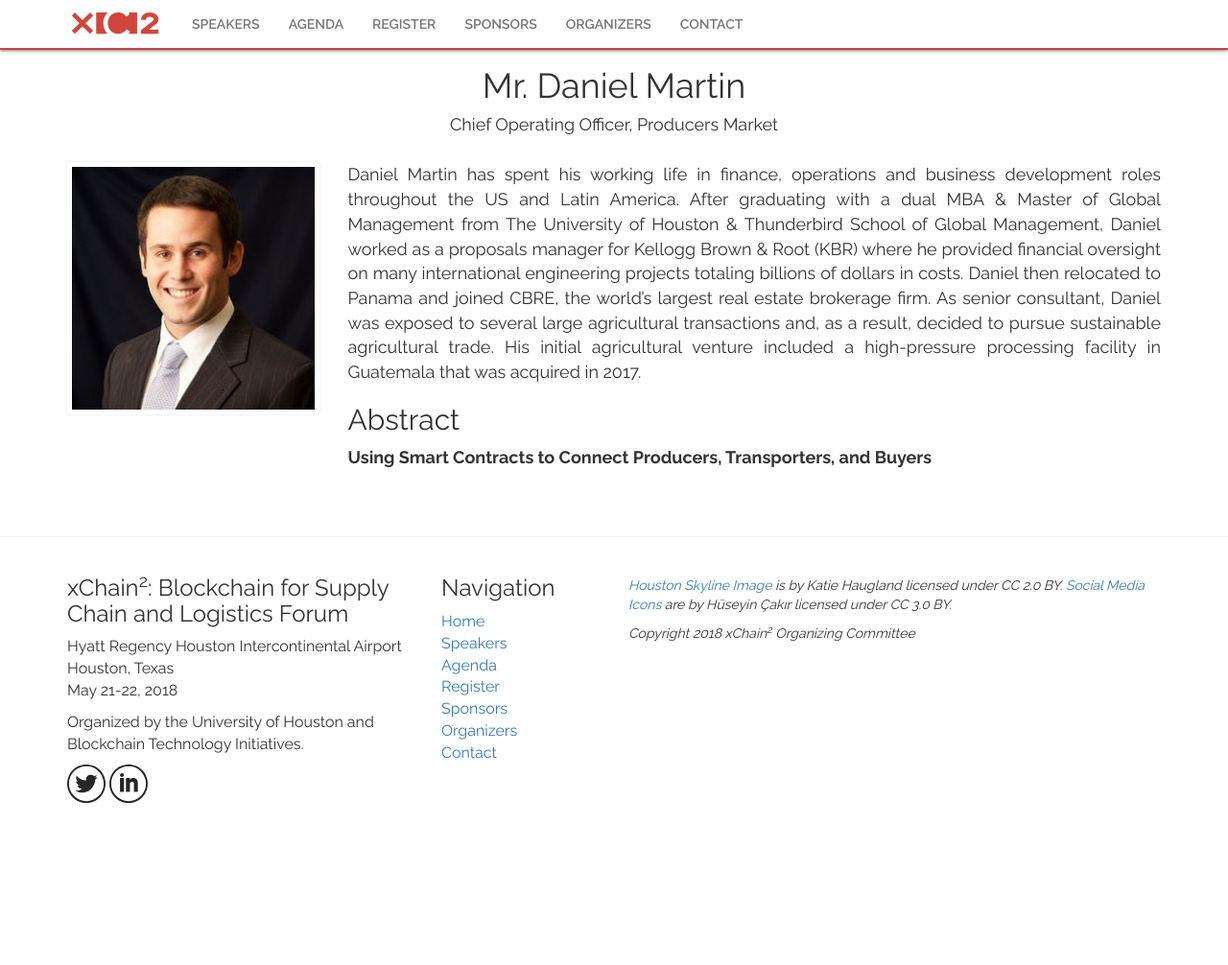
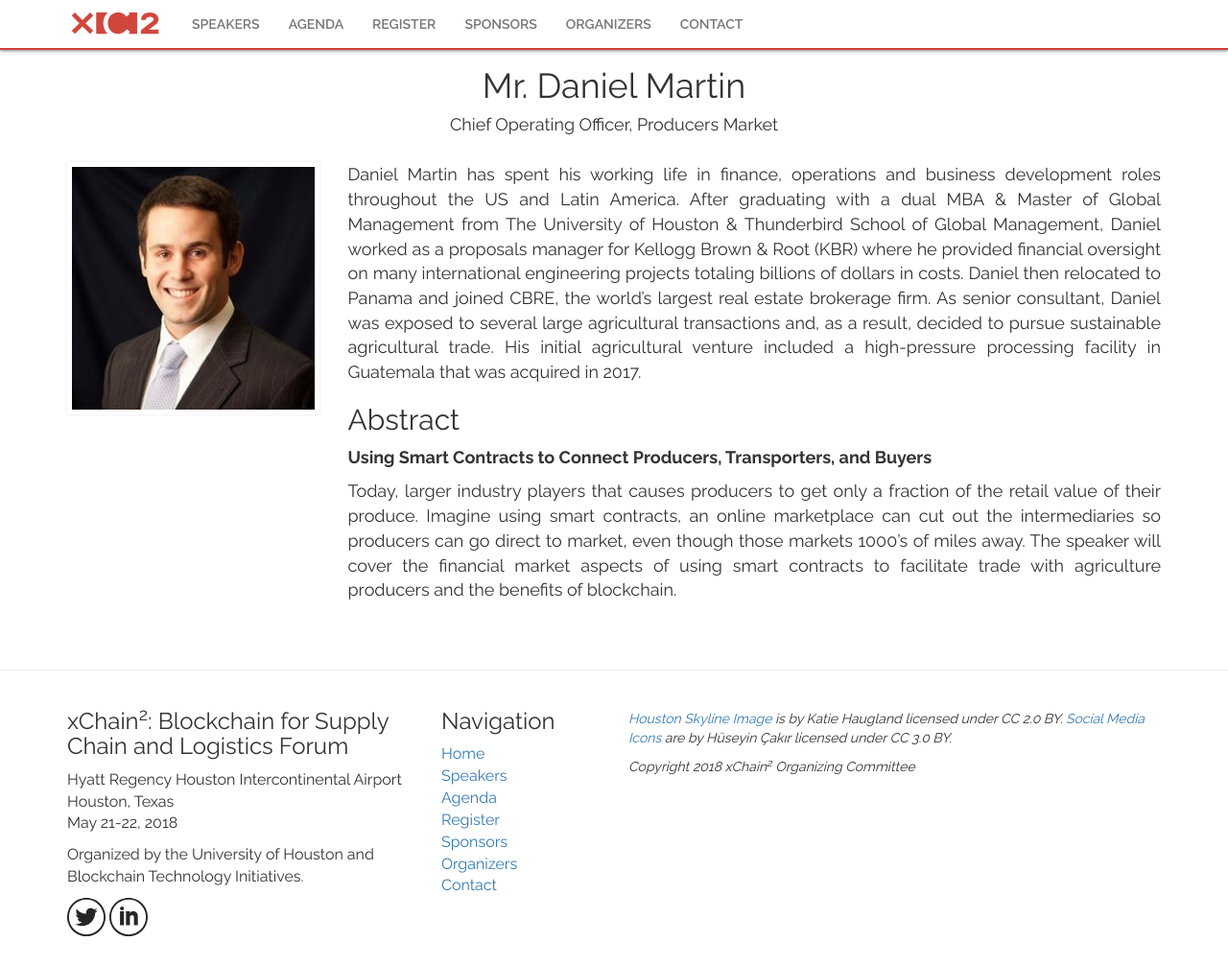
Before and after one commit to gnawalishyam/jekyll, a Jekyll site: the page built from _posts/2018-01-31-Daniel-Martin.md, in a window 1280 px wide and 1006 px high. Shown: the whole window at 96% size. Built offline with Jekyll 4.4.1, drawn with Linux system fonts in a browser that asks for light colours; some web fonts are replaced.

Commit message:
Added Daniel Martin's abstract to bio

```diff
--- a/_posts/2018-01-31-Daniel-Martin.md
+++ b/_posts/2018-01-31-Daniel-Martin.md
@@ -16,3 +16,5 @@
 ## Abstract
 
 **Using Smart Contracts to Connect Producers, Transporters, and Buyers**
+
+Today, larger industry players that causes producers to get only a fraction of the retail value of their produce. Imagine using smart contracts, an online marketplace can cut out the intermediaries so producers can go direct to market, even though those markets 1000's of miles away. The speaker will cover the financial market aspects of using smart contracts to facilitate trade with agriculture producers and the benefits of blockchain.
```
